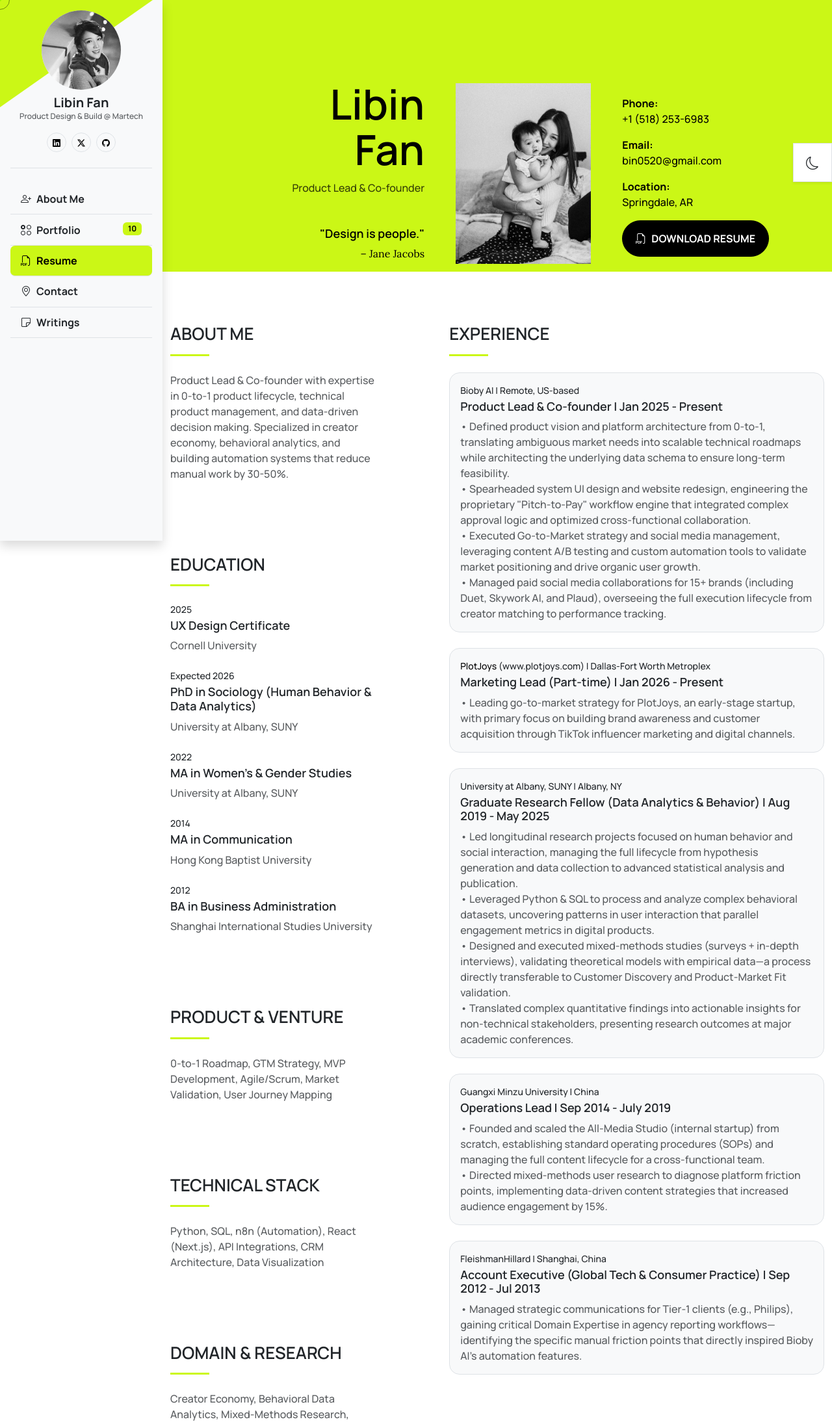
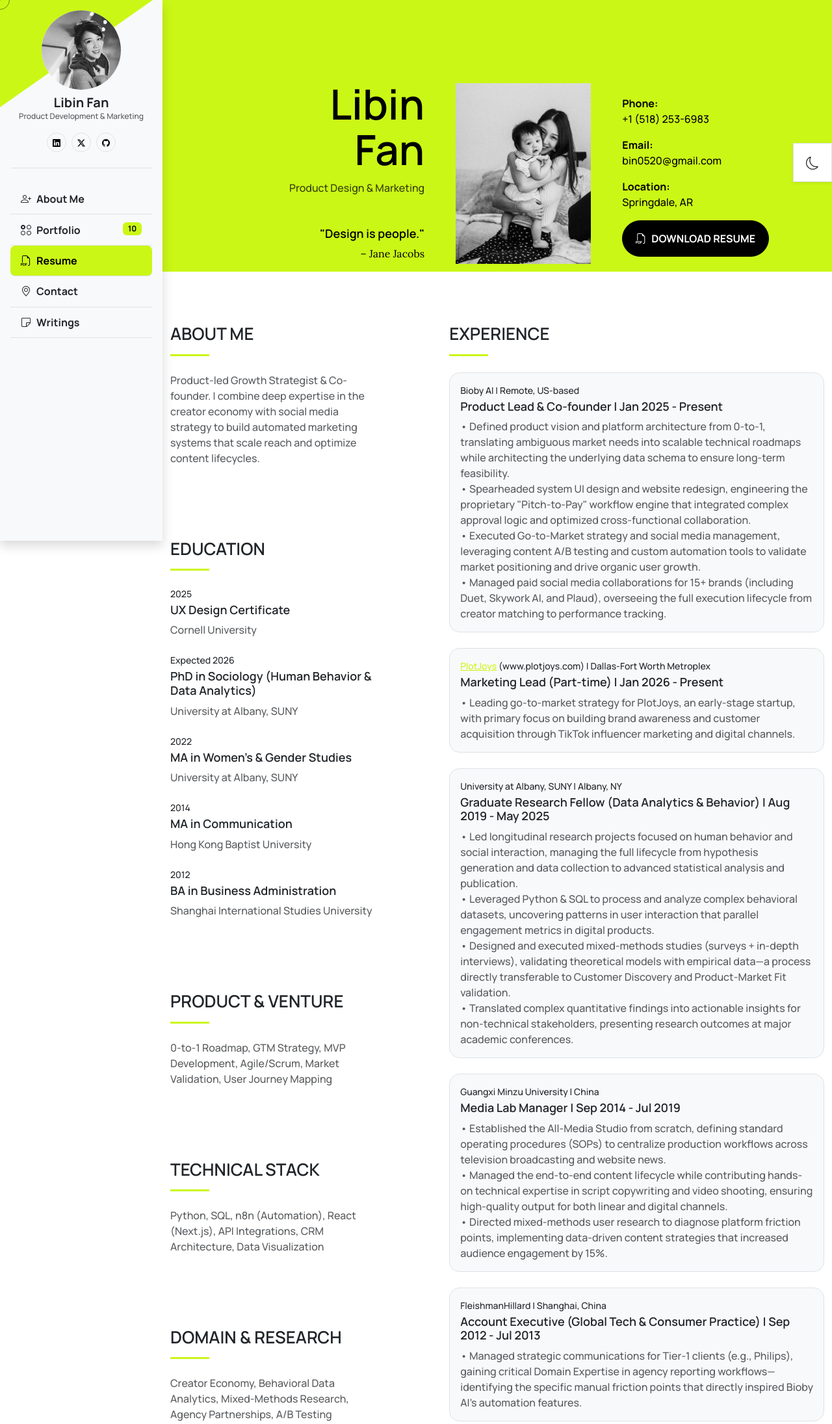
Before and after one commit to bin0520/portfolio, a website: page resume.html in a window 1280 px wide. Shown: the top 2191 px of the page at 65% size. Drawn offline with Linux system fonts and the light colour scheme.

Commit message:
Fix PlotJoys link, update experience section, and change tagline to Product Development & Marketing

```diff
--- a/components/experience-section.html
+++ b/components/experience-section.html
@@ -11,7 +11,7 @@
         • Managed paid social media collaborations for 15+ brands (including Duet, Skywork AI, and Plaud), overseeing the full execution lifecycle from creator matching to performance tracking.</p>
     </div>
     <div class="mt-4 border bg-body-tertiary rounded-4 p-3">
-        <p class="fs-14 mb-1"><a href="https://www.plotjoys.com" target="_blank" rel="noopener noreferrer" class="hover-underline">PlotJoys</a> (www.plotjoys.com) | Dallas-Fort Worth Metroplex</p>
+        <p class="fs-14 mb-1"><a href="https://www.plotjoys.com" target="_blank" rel="noopener noreferrer" class="text-primary text-decoration-underline">PlotJoys</a> (www.plotjoys.com) | Dallas-Fort Worth Metroplex</p>
         <h3 class="h6 mb-2">Marketing Lead (Part-time) | Jan 2026 - Present</h3>
         <p class="opacity-75 mb-0">• Leading go-to-market strategy for PlotJoys, an early-stage startup, with primary focus on building brand awareness and customer acquisition through TikTok influencer marketing and digital channels.</p>
     </div>
@@ -25,8 +25,9 @@
     </div>
     <div class="mt-4 border bg-body-tertiary rounded-4 p-3">
         <p class="fs-14 mb-1">Guangxi Minzu University | China</p>
-        <h3 class="h6 mb-2">Operations Lead | Sep 2014 - July 2019</h3>
-        <p class="opacity-75 mb-0">• Founded and scaled the All-Media Studio (internal startup) from scratch, establishing standard operating procedures (SOPs) and managing the full content lifecycle for a cross-functional team.<br>
+        <h3 class="h6 mb-2">Media Lab Manager | Sep 2014 - Jul 2019</h3>
+        <p class="opacity-75 mb-0">• Established the All-Media Studio from scratch, defining standard operating procedures (SOPs) to centralize production workflows across television broadcasting and website news.<br>
+        • Managed the end-to-end content lifecycle while contributing hands-on technical expertise in script copywriting and video shooting, ensuring high-quality output for both linear and digital channels.<br>
         • Directed mixed-methods user research to diagnose platform friction points, implementing data-driven content strategies that increased audience engagement by 15%.</p>
     </div>
     <div class="mt-4 border bg-body-tertiary rounded-4 p-3">
--- a/components/sidebar.html
+++ b/components/sidebar.html
@@ -44,7 +44,7 @@
                     </div>
                     <div class="mt-2">
                         <h5 class="mb-0 fw-bold">Libin Fan</h5>
-                        <p class="opacity-75 fs-12">Product Design & Build @ Martech</p>
+                        <p class="opacity-75 fs-12">Product Development & Marketing</p>
                     </div>
                     <!--Socials-->
                     <ul class="list-inline list-inline-circle mb-0 d-flex align-items-center justify-content-center">
--- a/resume.html
+++ b/resume.html
@@ -85,7 +85,7 @@
                             <div class="col-12 col-xl-5 text-start text-xl-end">
                                 <h2 class="mb-0 lh-1" data-aos="fade-right">Libin</h2>
                                 <h2 data-aos="fade-right" data-aos-delay="50">Fan</h2>
-                                <p class="opacity-75" data-aos="fade-right" data-aos-delay="100">Product Lead & Co-founder</p>
+                                <p class="opacity-75" data-aos="fade-right" data-aos-delay="100">Product Design & Marketing</p>
                                 <div class="mt-5" data-aos="fade-right" data-aos-delay="150">
                                     <div>
                                         <h3 class="h6">
@@ -137,9 +137,7 @@
                                         <div class="hero-caption hero-caption-2">
                                             <h2 class="h4 text-uppercase">About Me</h2>
                                         </div>
-                                        <p class="opacity-75">Product Lead & Co-founder with expertise in 0-to-1 product lifecycle,
-                                            technical product management, and data-driven decision making. Specialized in creator economy,
-                                            behavioral analytics, and building automation systems that reduce manual work by 30-50%.
+                                        <p class="opacity-75">Product-led Growth Strategist & Co-founder. I combine deep expertise in the creator economy with social media strategy to build automated marketing systems that scale reach and optimize content lifecycles.
                                         </p>
                                     </div>
                                     <div class="widget mb-5 mb-lg-7">
--- a/static/css/main.css
+++ b/static/css/main.css
@@ -413,6 +413,7 @@ h5, .h5, h4, .h4, h3, .h3, h2, .h2, h1, .h1 {
   border: 0.5px solid rgba(var(--bs-body-color-rgb), 0.5);
   border-radius: 50%;
   z-index: 9999;
+  pointer-events: none;
 }
 .cursor.active {
   width: 6px;
@@ -1876,6 +1877,7 @@ a:hover {
   position: relative;
   text-decoration: none;
   transition: all 0.4s linear;
+  z-index: 1;
 }
 .hover-underline:hover {
   color: var(--bs-bg-mode);
@@ -1890,6 +1892,7 @@ a:hover {
   width: 0;
   height: 1px;
   background: var(--bs-body-color);
+  pointer-events: none;
 }
 .hover-underline.line-center:after {
   bottom: 40%;
```
Also changed, not shown: index.html (+2 -2 lines).
